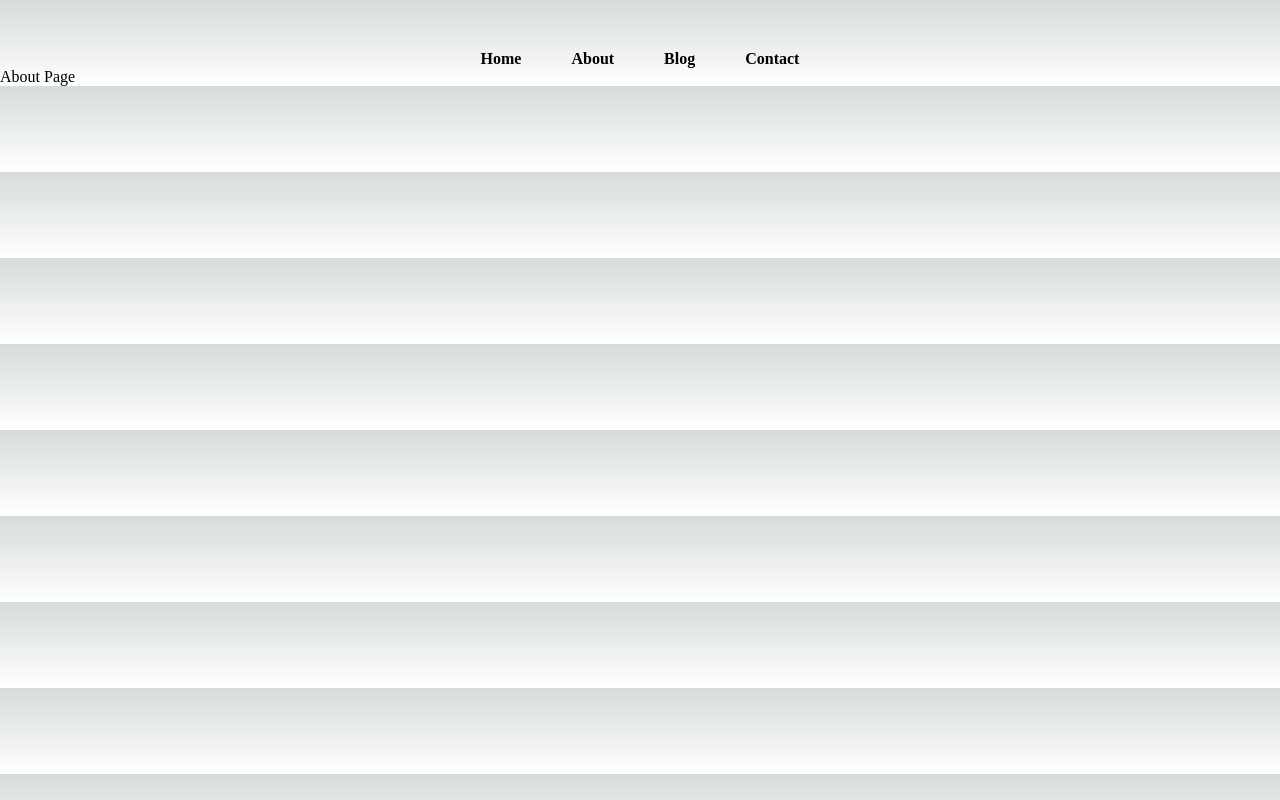
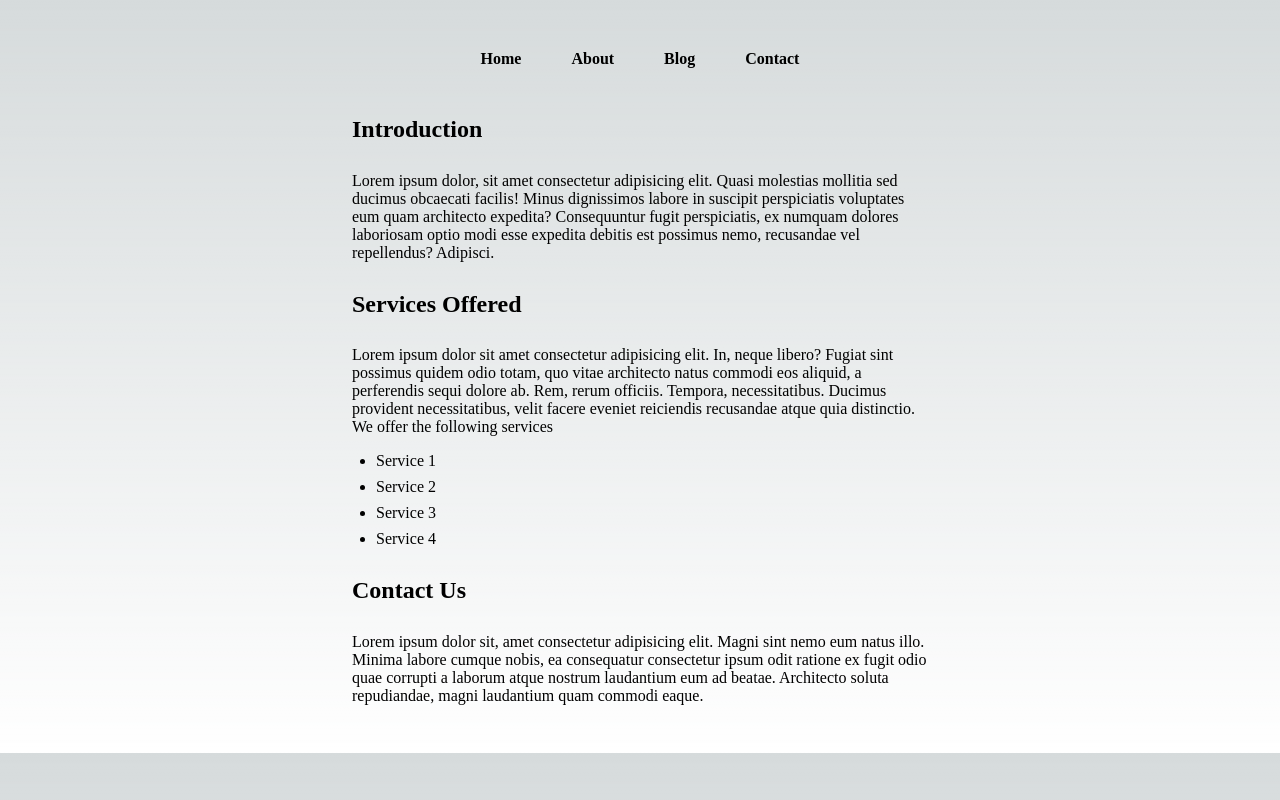
Before and after one commit to Harikrishnan14/hunting-coders, a Next.js app: page /about in a window 1280 px wide. Built offline with nearby package versions, Linux system fonts and the light colour scheme.

Commit message:
About page

```diff
--- a/pages/about.js
+++ b/pages/about.js
@@ -1,9 +1,22 @@
 import React from 'react'
+import styles from '../styles/About.module.css'
 
 const About = () => {
     return (
-        <div>
-            About Page
+        <div className={styles.container}>
+            <h2 className={styles.heading}>Introduction</h2>
+            <p>Lorem ipsum dolor, sit amet consectetur adipisicing elit. Quasi molestias mollitia sed ducimus obcaecati facilis! Minus dignissimos labore in suscipit perspiciatis voluptates eum quam architecto expedita? Consequuntur fugit perspiciatis, ex numquam dolores laboriosam optio modi esse expedita debitis est possimus nemo, recusandae vel repellendus? Adipisci.</p>
+            <h2 className={styles.heading}>Services Offered</h2>
+            <p>Lorem ipsum dolor sit amet consectetur adipisicing elit. In, neque libero? Fugiat sint possimus quidem odio totam, quo vitae architecto natus commodi eos aliquid, a perferendis sequi dolore ab. Rem, rerum officiis. Tempora, necessitatibus. Ducimus provident necessitatibus, velit facere eveniet reiciendis recusandae atque quia distinctio.</p>
+            <p>We offer the following services</p>
+            <ul className={styles.list}>
+                <li>Service 1</li>
+                <li>Service 2</li>
+                <li>Service 3</li>
+                <li>Service 4</li>
+            </ul>
+            <h2 className={styles.heading}>Contact Us</h2>
+            <p>Lorem ipsum dolor sit, amet consectetur adipisicing elit. Magni sint nemo eum natus illo. Minima labore cumque nobis, ea consequatur consectetur ipsum odit ratione ex fugit odio quae corrupti a laborum atque nostrum laudantium eum ad beatae. Architecto soluta repudiandae, magni laudantium quam commodi eaque.</p>
         </div>
     )
 }
--- /dev/null
+++ b/styles/About.module.css
@@ -0,0 +1,16 @@
+.container {
+    max-width: 45vw;
+    margin: 3rem auto;
+}
+
+.heading {
+    margin: 1.8rem 0;
+}
+
+.list {
+    margin: 1rem 1.5rem;
+}
+
+.list li {
+    margin: 0.5rem 0;
+}
```
